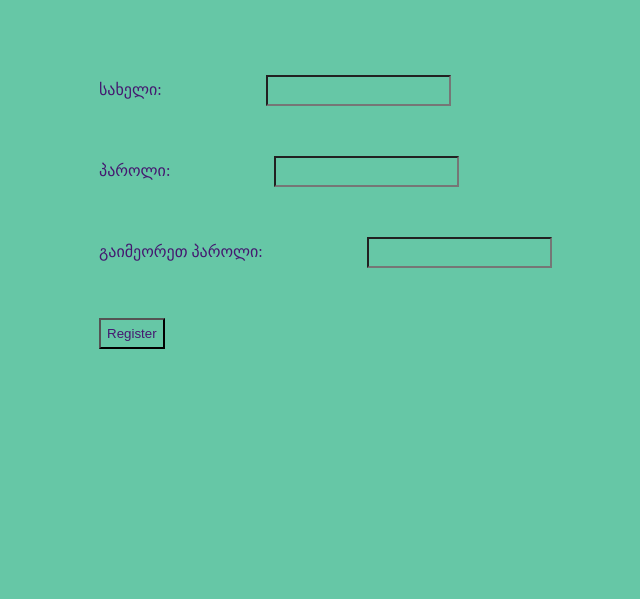
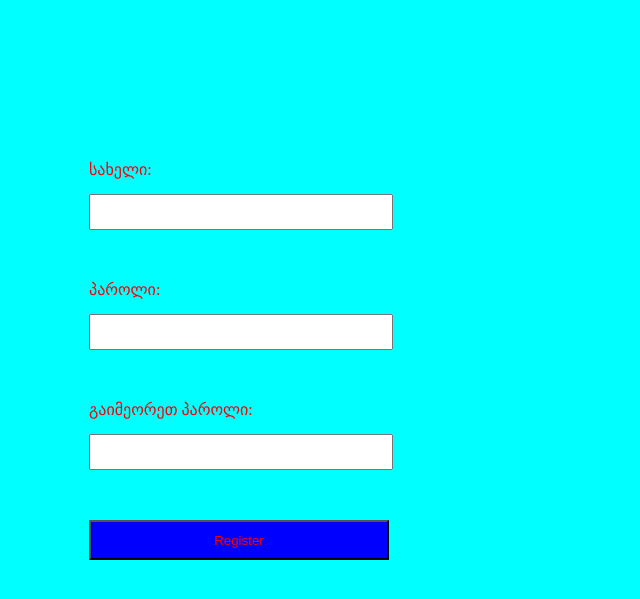
Before and after one commit to Tornikematchara/Registration-form, a PHP site: page / in a window 1280 px wide. Shown: the top 599 px of the page, without its empty margins (401-1041 px from the left). Run offline with PHP 8.4, Linux system fonts and the light colour scheme.

Commit message:
finish code

```diff
--- a/check.php
+++ b/check.php
@@ -6,6 +6,8 @@
     <title>Document</title>
     <link rel="stylesheet" href="style.css">
 </head>
+
+<body class="check1">
 <h1>Member Status</h1>
 
 <?php
@@ -26,3 +28,4 @@
 
 
 ?>
+</body>
--- a/index.php
+++ b/index.php
@@ -8,15 +8,15 @@
 </head>
 <body>
     <form action="check.php" method="post">
-        <div>
+        <div class="input-field">
             <label for="username">სახელი:</label>
             <input type="text" id="username" name="username" required>
         </div>
-        <div>
+        <div class="input-field">
             <label for="password">პაროლი:</label>
             <input type="password" id="password" name="password" required>
         </div>
-        <div>
+        <div class="input-field">
             <label for="confirmPassword">გაიმეორეთ პაროლი:</label>
             <input type="password" id="confirmPassword" name="confirmPassword" required>
         </div>
--- a/style.css
+++ b/style.css
@@ -1,7 +1,64 @@
 * {
-    color:rgb(69, 24, 112);
-    background-color: rgb(102, 199, 166);
-    line-height: 25px;
-    margin-left: 100px;
-    margin-top: 25px;
+    margin: 0;
+    padding: 0;
+
 }
+
+body {
+    display: flex;
+    justify-content: center;
+    align-items: center;
+    background-color: aqua;
+}
+
+form {
+    display: flex;
+    flex-direction: column;
+    gap: 30px;
+    margin-top: 160px;
+}
+
+.input-field {
+    display: flex;
+    flex-direction: column;
+    gap: 15px;
+    width: 200px;
+    height: 70px;
+    border-radius: 60px;
+    margin-bottom: 20px;
+}
+
+label {
+    color: rgb(248, 0, 0);
+}
+
+input {
+    width: 300px;
+    height: 300px;
+}
+
+button {
+    width: 300px;
+    height: 40px;
+    color: rgb(248, 0, 0);
+    background-color: blue;
+}
+
+.check1 {
+    display: flex;
+    flex-direction: column;
+    align-items: center;
+    justify-content: center;
+    max-width: 1440px;
+    width: 100%;
+    height: 600px;
+    background-color: rgb(100, 145, 130);
+}
+
+.check1 h1 {
+    display: flex;
+    align-items: center;
+    justify-content: center;
+    color: goldenrod;
+    margin-bottom: 60px;
+}
```
